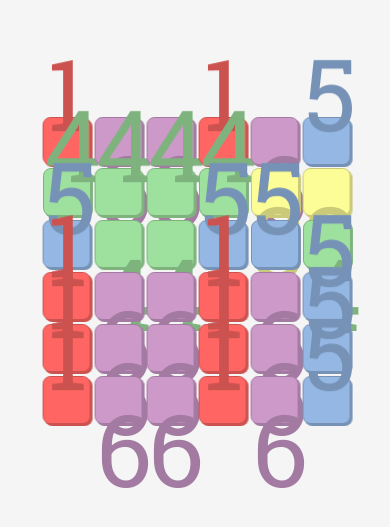
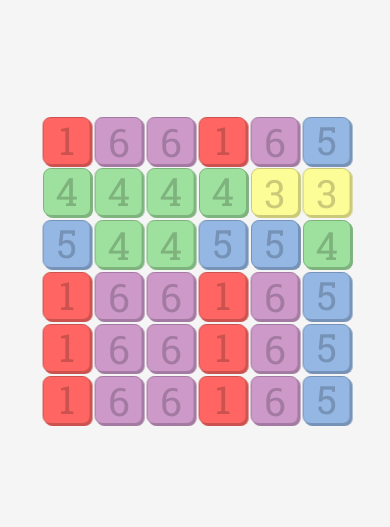
Before and after one commit to jacksonhenry3/Puzzle_Game, a plain HTML site: page index.html in a window 390 px wide. Shown: the part 183-710 px from the top of the page. Drawn offline with nearby package versions, Linux system fonts and the light colour scheme.

Commit message:
fixed numers on mobile

```diff
--- a/css/Sass/main.scss
+++ b/css/Sass/main.scss
@@ -41,12 +41,15 @@ body
   margin-left:1vmin;
   margin-bottom:1vmin;
   /*position: absolute;*/
-  font-size:100px;
+
   text-align: center;
+  /*vertical-align: center;*/
   div
   {
+    font-size:10vmin;
     transition: all $transition-time linear;
     transition: content 0s linear $transition-time/2;
+
   }
 
 }
--- a/js/generate_board.js
+++ b/js/generate_board.js
@@ -10,6 +10,7 @@ for (var III = board.length - 1; III >= 0; III--) {
 		board[III][JJJ] = new square(III,JJJ,colors[5])
 		// board[III][JJJ].element.style.width = squarewidth+"px"
 		board[III][JJJ].element.style.height = board[III][JJJ].element.offsetWidth+"px"
+		board[III][JJJ].text_element.style.lineHeight = board[III][JJJ].element.offsetWidth+"px"
 		// board[III][JJJ].element.style.top = 100*III
 		// board[III][JJJ].element.style.left = 100*JJJ
 	}
```
Also changed, not shown: css/css/main.css.
